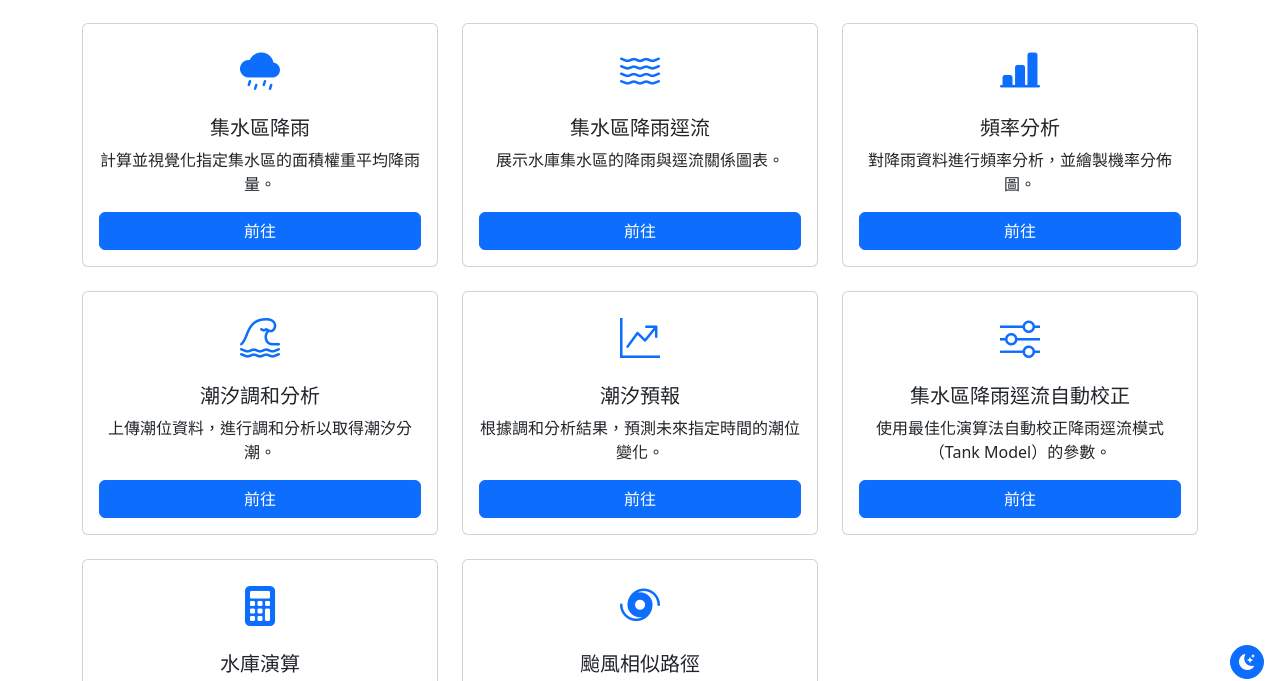
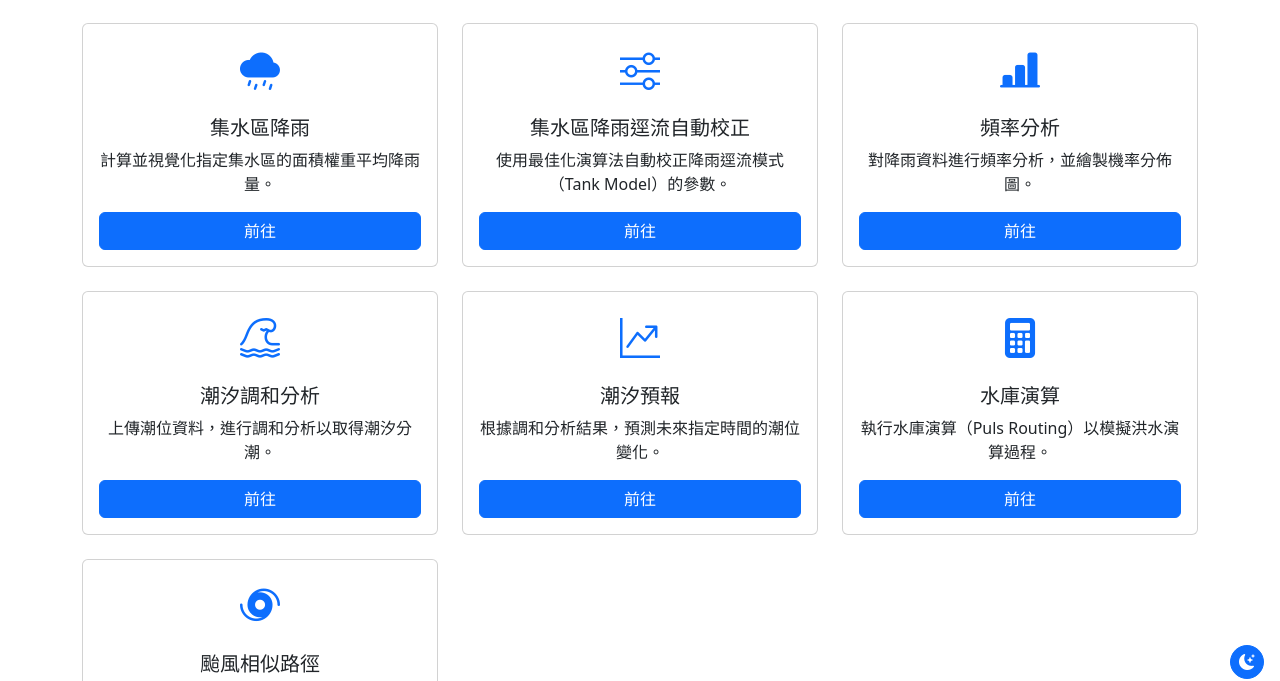
Before and after one commit to jwlee1339/hydro-tool-entry, a plain HTML site: page index.html in a window 1280 px wide. Shown: the part 105-786 px from the top of the page. Drawn offline with nearby package versions, Linux system fonts and the light colour scheme.

Commit message:
Update index.html

```diff
--- a/index.html
+++ b/index.html
@@ -159,11 +159,11 @@
                     url: "https://jwlee1339.github.io/basin-rainfall-viewer/",
                     description: "計算並視覺化指定集水區的面積權重平均降雨量。"
                 },
-                {
-                    name: "集水區降雨逕流",
-                    icon: "bi-water",
-                    url: "https://jwlee1339.github.io/reservoir-basin-rain/",
-                    description: "展示水庫集水區的降雨與逕流關係圖表。"
+               {
+                    name: "集水區降雨逕流自動校正",
+                    icon: "bi-sliders",
+                    url: "https://jwlee1339.github.io/tank-model-autopi/",
+                    description: "使用最佳化演算法自動校正降雨逕流模式（Tank Model）的參數。"
                 },
                 {
                     name: "頻率分析",
@@ -183,12 +183,7 @@
                     url: "https://jwlee1339.github.io/TidePredWeb/",
                     description: "根據調和分析結果，預測未來指定時間的潮位變化。"
                 },
-                {
-                    name: "集水區降雨逕流自動校正",
-                    icon: "bi-sliders",
-                    url: "https://jwlee1339.github.io/tank-model-autopi/",
-                    description: "使用最佳化演算法自動校正降雨逕流模式（Tank Model）的參數。"
-                },
+
                 {
                     name: "水庫演算",
                     icon: "bi-calculator-fill",
```
